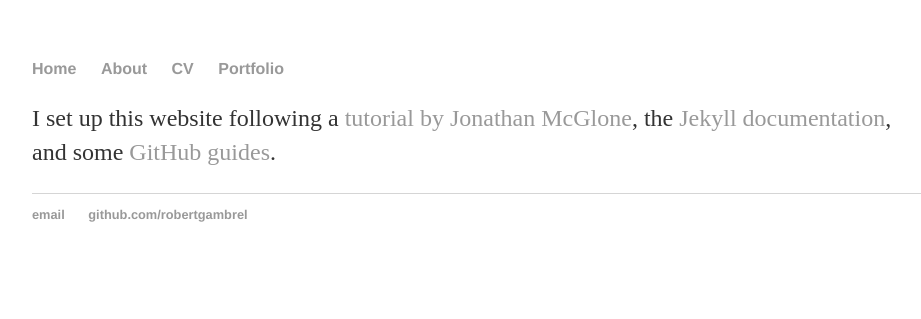
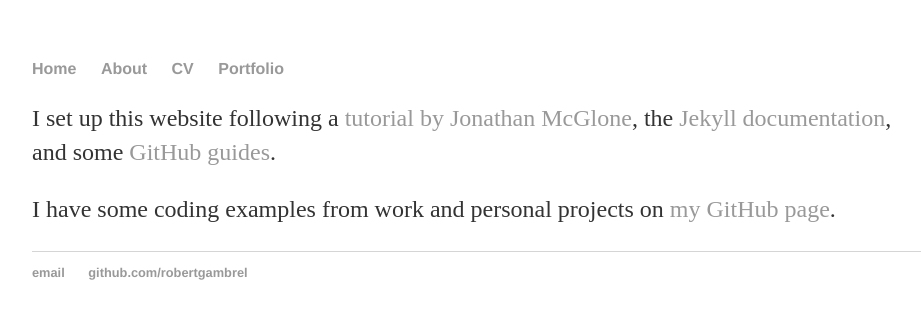
Before and after one commit to robertgambrel/robertgambrel.github.io, a Jekyll site: the page built from portfolio/index.md, in a window 1280 px wide. Shown: the top 319 px of the page, without its empty margins (160-1081 px from the left). Built offline with Jekyll 4.4.1, drawn with Linux system fonts in a browser that asks for light colours.

Commit message:
Update with link to github page

```diff
--- a/portfolio/index.md
+++ b/portfolio/index.md
@@ -3,3 +3,5 @@ layout: default
 title: Robert Gambrel - Portfolio
 ---
 I set up this website following a [tutorial by Jonathan McGlone](https:http://jmcglone.com/guides/github-pages/), the [Jekyll documentation](https://jekyllrb.com/docs/usage/), and some [GitHub guides](https://help.github.com/articles/about-github-pages-and-jekyll/).
+
+I have some coding examples from work and personal projects on [my GitHub page](https://www.github.com/robertgambrel).
```
